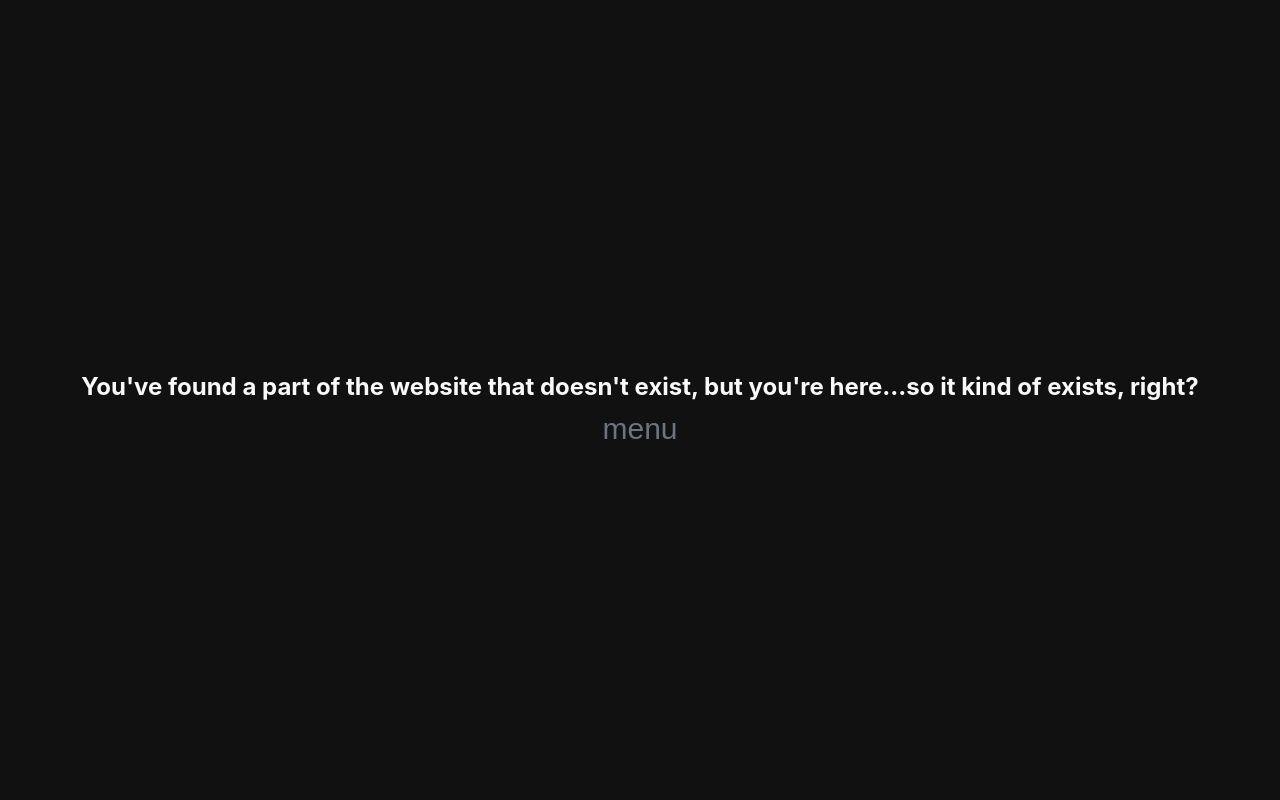
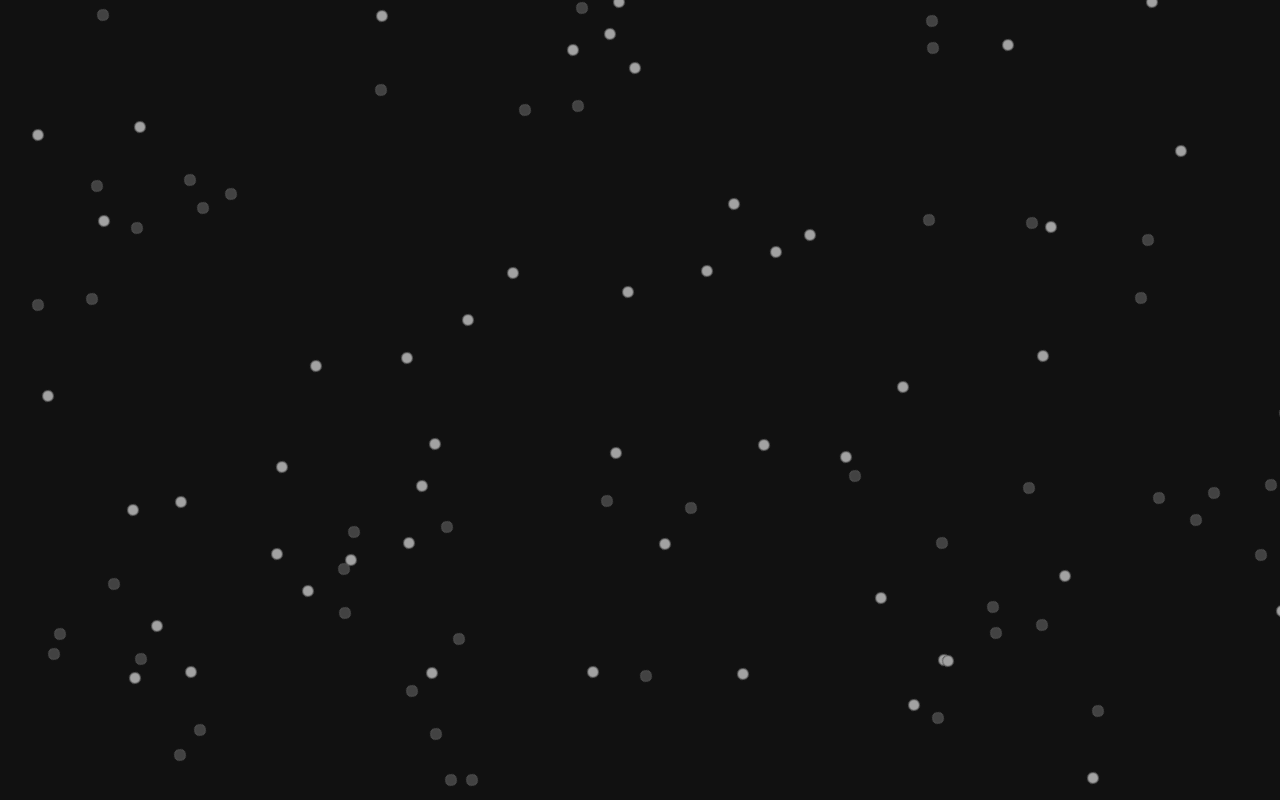
Before and after one commit to domvillegas/portfolio-website, a Next.js app: page /playground/field/components/Stars in a window 1280 px wide. Before the commit this address had no page. Built offline with nearby package versions, Linux system fonts and the light colour scheme.

Commit message:
wip: add field and animations

```diff
--- /dev/null
+++ b/src/pages/playground/field/components/Stars.module.scss
@@ -0,0 +1,69 @@
+.stars {
+  cursor: pointer;
+}
+
+.objectContainer {
+  display: flex;
+  justify-content: center;
+  align-items: center;
+  position: absolute;
+  transform: translate(-50%, -50%);
+}
+
+.object {
+  transition: 0.4s;
+  border-radius: 20px;
+
+  &:hover {
+    background: #ffffff;
+  }
+}
+
+.objectA {
+  background: #a2a2a2;
+}
+
+.objectB {
+  background: #424242;
+}
+
+.rotateSquish {
+  animation-name: rotateSquish;
+  animation-duration: 5s;
+  animation-fill-mode: forwards;
+}
+
+@keyframes rotateSquish {
+  0% {
+    height: 50px;
+    width: 0;
+    transform: rotate(0);
+    opacity: 0;
+    filter: blur(2px);
+  }
+
+  20% {
+    width: 4px;
+    height: 50px;
+    filter: blur(2px);
+  }
+
+  80% {
+    width: 4px;
+    height: 50px;
+  }
+
+  95% {
+    height: 8px;
+    width: 11px;
+    opacity: 1;
+  }
+
+  100% {
+    height: 10px;
+    width: 10px;
+    transform: rotate(400deg);
+    opacity: 1;
+    border: 0.25px solid #535353;
+  }
+}
--- /dev/null
+++ b/src/pages/playground/field/components/Stars.tsx
@@ -0,0 +1,36 @@
+import React from "react";
+import styles from "./Stars.module.scss";
+
+const starCount = 100;
+
+const Star = () => {
+
+  return Array.from(Array(starCount)).map((_, index) => {
+    return (
+      <div
+        onClick={() => window.alert(`Star ${index}`)}
+        className={styles.star}
+        key={index}
+        style={{
+          position: "fixed",
+          //   could add Math.floor to both of these values to create a grid
+          top: `${Math.random() * 101}%`,
+          left: `${Math.random() * 101}%`,
+        }}
+      >
+        <div className={styles.objectContainer}>
+          <div
+            style={{ animationDelay: `${index * 0.025}s` }}
+            className={`${styles.object} ${
+              index % 2
+                ? `${styles.objectA} ${styles.rotateSquish}`
+                : styles.objectB
+            } ${styles.rotateSquish}`}
+          />
+        </div>
+      </div>
+    );
+  });
+};
+
+export default Star;
```
Also changed, not shown: src/pages/playground/field/Field.module.scss (added, +7 -0 lines), src/pages/playground/field/index.tsx (added, +20 -0 lines).
